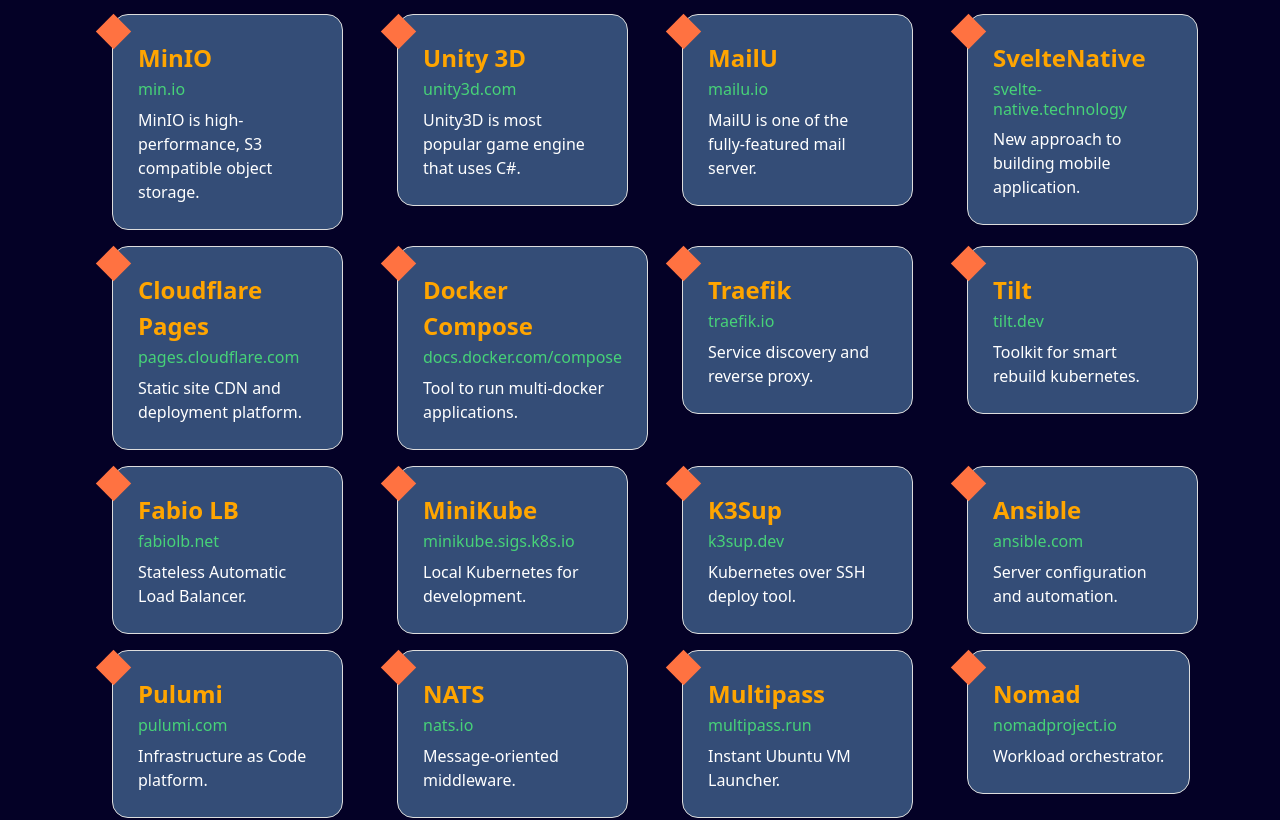
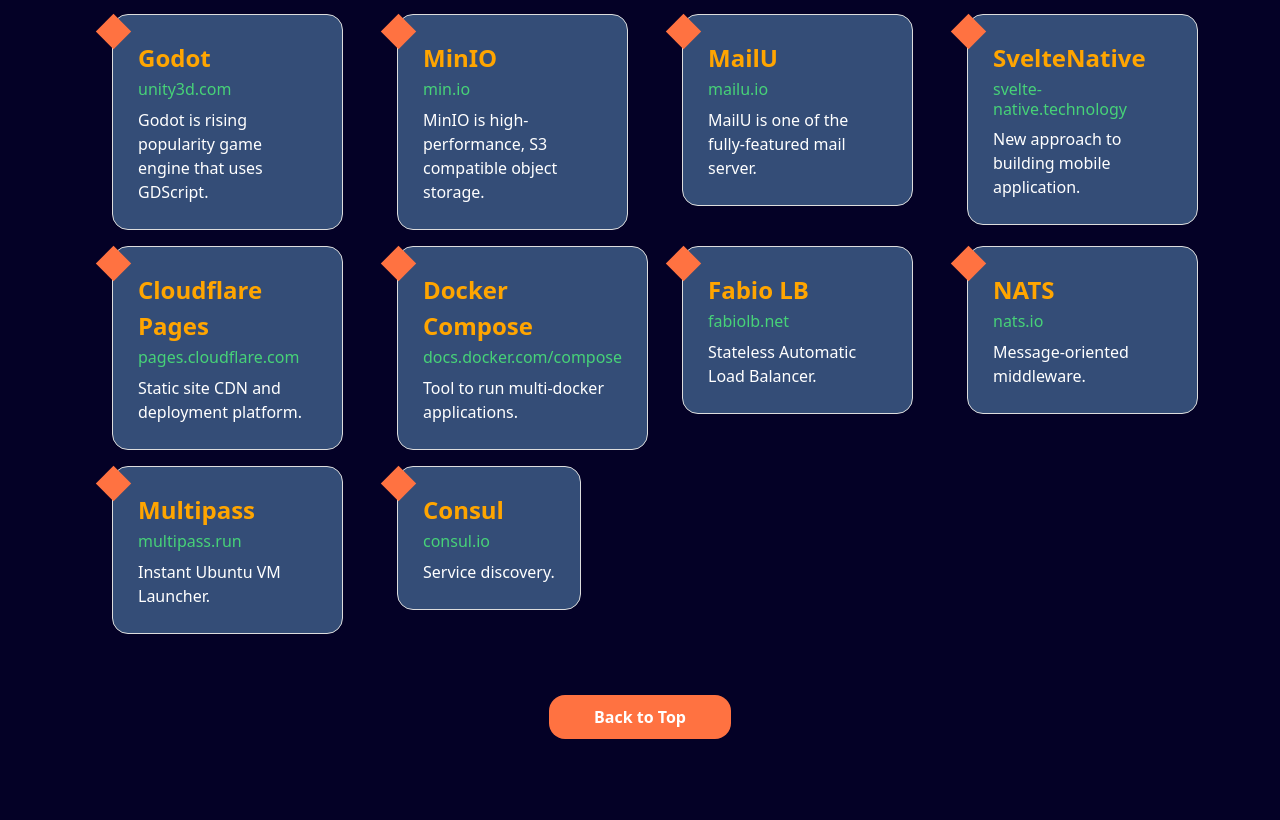
Before and after one commit to kokizzu/benalu.dev, a Svelte app: page / in a window 1280 px wide. Shown: the part 4773-5593 px from the top of the page. Built offline with nearby package versions, Linux system fonts and the light colour scheme.

Commit message:
remove rarely used product

```diff
--- a/src/routes/OurTechs.svelte
+++ b/src/routes/OurTechs.svelte
@@ -45,11 +45,11 @@
 			<SmallBox title="TiDB" site="en.pingcap.com">
 				TiDB is one of the auto-healing database that compatible with MySQL.
 			</SmallBox>
+			<SmallBox title="Godot" site="unity3d.com">
+				Godot is rising popularity game engine that uses GDScript.
+			</SmallBox>
 			<SmallBox title="MinIO" site="min.io">
 				MinIO is high-performance, S3 compatible object storage.
-			</SmallBox>
-			<SmallBox title="Unity 3D" site="unity3d.com">
-				Unity3D is most popular game engine that uses C#.
 			</SmallBox>
 			<SmallBox title="MailU" site="mailu.io">
 				MailU is one of the fully-featured mail server.
@@ -63,35 +63,14 @@
 			<SmallBox title="Docker Compose" site="docs.docker.com/compose">
 				Tool to run multi-docker applications.
 			</SmallBox>
-			<SmallBox title="Traefik" site="traefik.io">
-				Service discovery and reverse proxy.
-			</SmallBox>
-			<SmallBox title="Tilt" site="tilt.dev">
-				Toolkit for smart rebuild kubernetes.
-			</SmallBox>
 			<SmallBox title="Fabio LB" site="fabiolb.net">
 				Stateless Automatic Load Balancer.
-			</SmallBox>
-			<SmallBox title="MiniKube" site="minikube.sigs.k8s.io">
-				Local Kubernetes for development.
-			</SmallBox>
-			<SmallBox title="K3Sup" site="k3sup.dev">
-				Kubernetes over SSH deploy tool.
-			</SmallBox>
-			<SmallBox title="Ansible" site="ansible.com">
-				Server configuration and automation.
-			</SmallBox>
-			<SmallBox title="Pulumi" site="pulumi.com">
-				Infrastructure as Code platform.
 			</SmallBox>
 			<SmallBox title="NATS" site="nats.io">
 				Message-oriented middleware.
 			</SmallBox>
 			<SmallBox title="Multipass" site="multipass.run">
 				Instant Ubuntu VM Launcher.
-			</SmallBox>
-			<SmallBox title="Nomad" site="nomadproject.io">
-				Workload orchestrator.
 			</SmallBox>
 			<SmallBox title="Consul" site="consul.io">
 				Service discovery.
```
